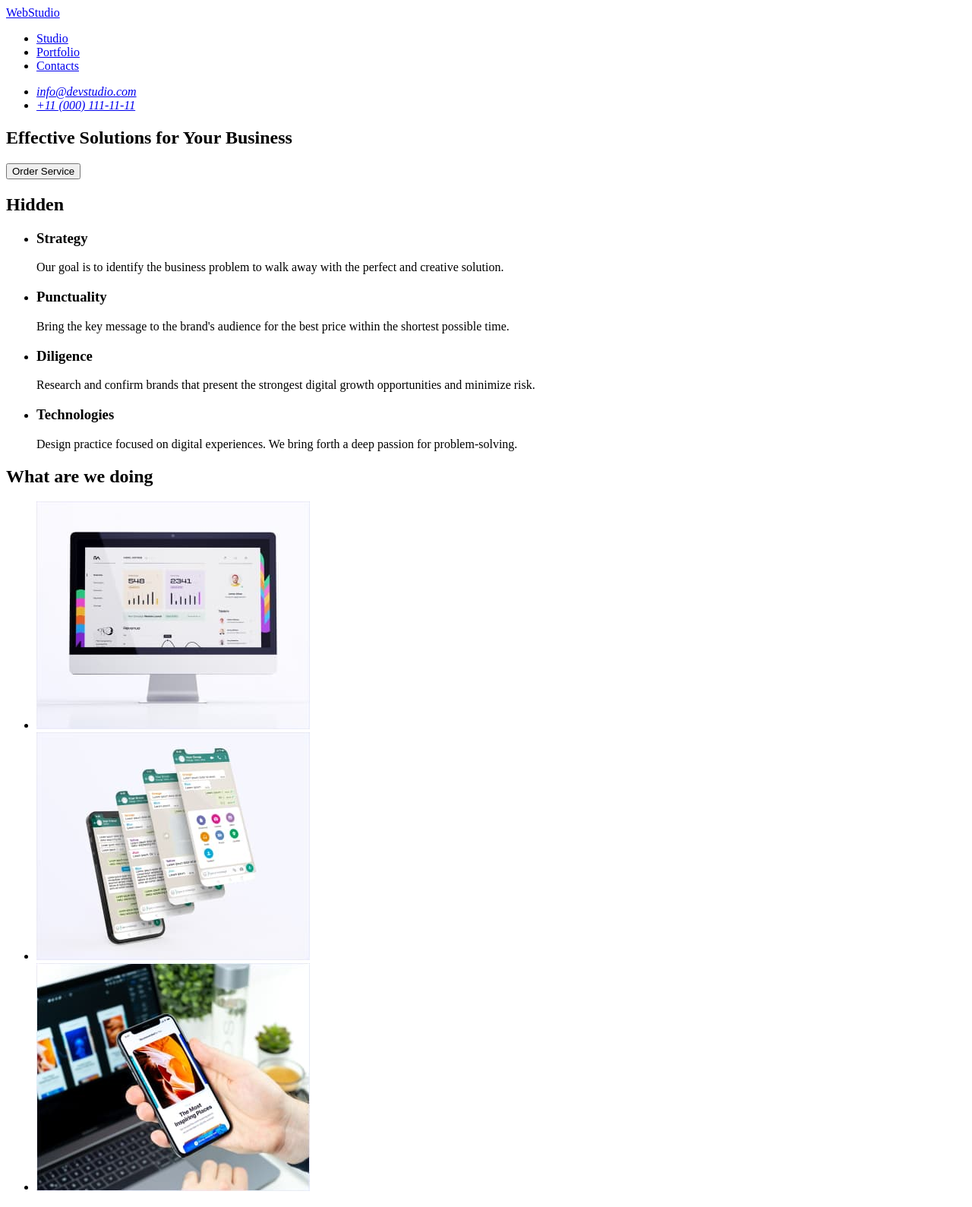
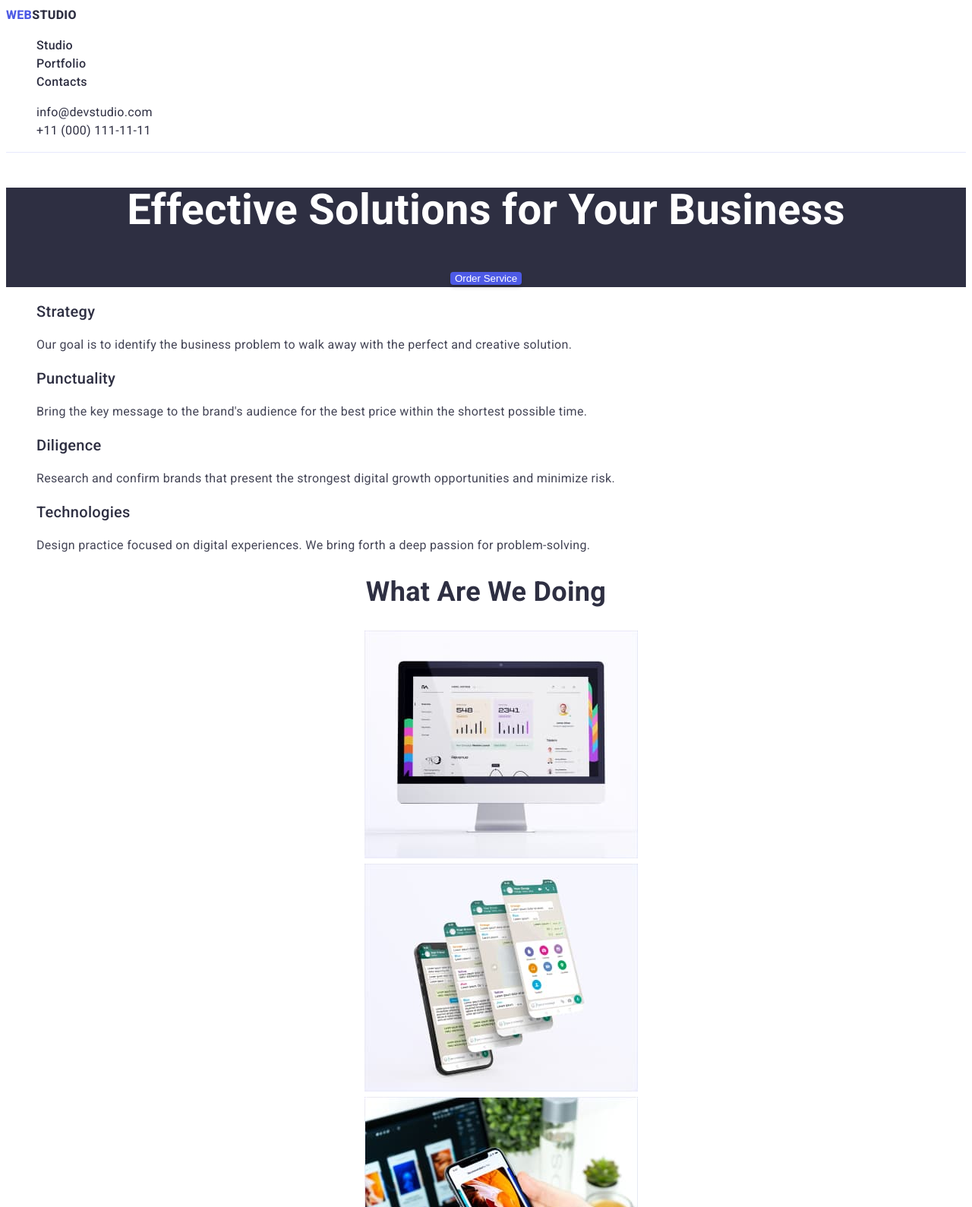
Before and after one commit to roLLlyTHuK/goit-markup-hw-02, a plain HTML site: page index.html in a window 1280 px wide. Shown: the top 1589 px of the page at 76% size. Drawn offline with Linux system fonts and the light colour scheme.

Commit message:
ver1 dz2

```diff
--- /dev/null
+++ b/css/styles.css
@@ -0,0 +1,133 @@
+@import url('https://fonts.googleapis.com/css2?family=Roboto:wght@400;500;700;800&display=swap');
+:root{
+/*color-scheme*/
+    --iris-color: #4D5AE5;
+    --ocean-color: #404BBF;
+    --navi-blue-color: #2E2F42;
+    --green-color: #31D0AA;
+    --slate-color: #434455;
+    --light-slate-color: #8E8F99;
+    --cornflower-color: #E7E9FC;
+    --cloud-color: #F4F4FD;
+    --navi-blue-modal-color: #2E2F42;
+    --gray-color: #2E2F42;
+    --white-color: #FFFFFF;
+    --dairy-color: #FCFCFC;
+
+}
+body{
+    background-color: var(--white-color);
+    font-family: "Roboto", sans-serif;
+    font-style: normal;
+    color: var(--slate-color);
+    font-size: 16px;
+    line-height: 1.5;
+    text-align: left;
+    letter-spacing: 0.02em;
+}
+header{
+    border-bottom: 1px solid #E7E9FC;
+}
+.logo{
+    text-transform: uppercase;
+    font-size: 18;
+    font-weight: 800;
+}
+.accent{
+    color: var(--iris-color);
+}
+.nav-menu{
+    font-weight: 500;
+}
+a, a:hover {
+    color: var(--navi-blue-color);
+    text-decoration: none;
+}
+a:active{
+    color: var(--ocean-color);
+    text-decoration: underline;
+}
+.contacts{
+    font-weight: 400;
+    font-style: normal;
+}
+footer{
+    background-color: var(--navi-blue-color);
+    color: var(--cloud-color);
+}
+footer .logo{
+    color: var(--cloud-color);
+}
+h1{
+    color: var(--white-color);
+    text-align: center;
+    font-family: 'Roboto';
+    font-style: normal;
+    font-weight: 700;
+    font-size: 56px;
+    line-height: 1.07;
+    text-align: center;
+}
+h2{
+    color: var(--navi-blue-color);
+    font-weight: 700;
+    font-size: 36px;
+    line-height: 1.11;
+    text-align: center;
+    text-transform: capitalize;
+}
+h3{
+    color: var(--navi-blue-color);
+    font-weight: 500;
+    font-size: 20px;
+    line-height: 1.2;
+}
+ul{
+    list-style-type: none;
+
+}
+button{
+    cursor: pointer;
+    color: var(--iris-color);
+    background-color: var(--cloud-color);
+    border: 1px solid var(--cornflower-color);
+    border-radius: 4px;
+    box-shadow: 0px 4px 4px rgba(0, 0, 0, 0.15);
+    border-radius: 4px;
+    border: none;
+}
+button:hover{
+    color: var(--white-color);
+    background-color: #404BBF;
+    box-shadow: 0px 3px 1px rgba(0, 0, 0, 0.1), 0px 2px 1px rgba(0, 0, 0, 0.08), 0px 2px 2px rgba(0, 0, 0, 0.12);
+}
+.title-section{
+    background-color: var(--navi-blue-color);
+    text-align: center;
+}
+.order-service-btn{
+    color: var(--white-color);
+    background-color: var(--iris-color);
+    border: none;
+}
+.order-service-btn:hover{
+    background-color: var(--ocean-color);
+}
+.product-section{
+    text-align: center;
+}
+.product-section > img{
+    border: 1px solid var(--cornflower-color);
+}
+.team-section{
+    background-color: var(--cloud-color);
+    text-align: center;
+}
+.team-cards{
+    background-color: var(--white-color);
+    box-shadow: 0px 1px 6px rgba(46, 47, 66, 0.08), 0px 1px 1px rgba(46, 47, 66, 0.16), 0px 2px 1px rgba(46, 47, 66, 0.08);
+    border-radius: 0px 0px 4px 4px;
+}
+.product-sales{
+    text-align: left;
+}
--- a/index.html
+++ b/index.html
@@ -5,26 +5,35 @@
     <meta http-equiv="X-UA-Compatible" content="IE=edge" />
     <meta name="viewport" content="width=device-width, initial-scale=1.0" />
     <meta name="description" content="Webstudio" />
+    <link rel="preconnect" href="https://fonts.googleapis.com" />
+    <link rel="preconnect" href="https://fonts.gstatic.com" crossorigin />
+    <link
+      href="https://fonts.googleapis.com/css2?family=Roboto:wght@400;500;700;800&display=swap"
+      rel="stylesheet"
+    />
+    <link rel="stylesheet" href="./css/styles.css" />
     <title>WEBSTUDIO</title>
   </head>
 
   <body>
     <header>
       <nav>
-        <a href="./index.html">WebStudio</a>
-        <ul>
+        <a href="./index.html" class="logo"
+          ><span class="accent">Web</span>Studio</a
+        >
+        <ul class="nav-menu">
           <li>
-            <a href="#studio">Studio</a>
+            <a href="./index.html">Studio</a>
           </li>
           <li>
-            <a href="#portfolio">Portfolio</a>
+            <a href="./portfolio.html">Portfolio</a>
           </li>
           <li>
             <a href="#contacts">Contacts</a>
           </li>
         </ul>
       </nav>
-      <address>
+      <address class="contacts">
         <ul>
           <li><a href="mailto:info@devstudio.com">info@devstudio.com</a></li>
           <li><a href="tel:+110001111111">+11 (000) 111-11-11</a></li>
@@ -33,13 +42,13 @@
     </header>
 
     <main>
-      <section>
+      <section class="title-section">
         <h1>Effective Solutions for Your Business</h1>
-        <button type="button">Order Service</button>
+        <button type="button" class="order-service-btn">Order Service</button>
       </section>
 
-      <section>
-        <h2>Hidden</h2>
+      <section class="strategy-section">
+        <h2 hidden>Hidden</h2>
         <ul>
           <li>
             <h3>Strategy</h3>
@@ -72,55 +81,44 @@
         </ul>
       </section>
 
-      <section>
+      <section class="product-section">
         <h2>What are we doing</h2>
         <ul>
           <li>
-            <img
-              src="./images/desktop.jpg"
-              width="360"
-              height="300"
-              alt="desktop product"
-            />
+            <img src="./images/desktop.jpg" width="360" alt="desktop product" />
           </li>
           <li>
-            <img
-              src="./images/mobile.jpg"
-              width="360"
-              height="300"
-              alt="mobile product"
-            />
+            <img src="./images/mobile.jpg" width="360" alt="mobile product" />
           </li>
           <li>
             <img
               src="./images/desktopmobile.jpg"
               width="360"
-              height="300"
               alt="all-in-one product"
             />
           </li>
         </ul>
       </section>
 
-      <section>
+      <section class="team-section">
         <h2>Our Team</h2>
         <ul>
-          <li>
+          <li class="team-cards">
             <img src="./images/foto1.jpg" alt="Mark Guerrero" width="264" />
             <h3>Mark Guerrero</h3>
             <p>Product Designer</p>
           </li>
-          <li>
+          <li class="team-cards">
             <img src="./images/foto2.jpg" alt="Tom Ford" width="264" />
             <h3>Tom Ford</h3>
             <p>Frontend Developer</p>
           </li>
-          <li>
+          <li class="team-cards">
             <img src="./images/foto3.jpg" alt="Camila Garcia" width="264" />
             <h3>Camila Garcia</h3>
             <p>Marketing</p>
           </li>
-          <li>
+          <li class="team-cards">
             <img src="./images/foto4.jpg" alt="Daniel Wilson" width="264" />
             <h3>Daniel Wilson</h3>
             <p>UI Designer</p>
@@ -130,7 +128,9 @@
     </main>
 
     <footer>
-      <a href="./index.html">WebStudio</a>
+      <a href="./index.html" class="logo"
+        ><span class="accent">Web</span>Studio</a
+      >
       <p>
         Increase the flow of customers and sales for your business with digital
         marketing & growth solutions.
```
Also changed, not shown: portfolio.html (added, +167 -0 lines), images/bankingapp.jpg (added), images/cashlesspayment.jpg (added), images/freshcoffee.jpg (added), images/instagramstories.jpg (added), images/mediationapp.jpg (added), images/onlinecourses.jpg (added), images/organicfood.jpg (added), images/screenillustrations.jpg (added), images/taxiservice.jpg (added).
